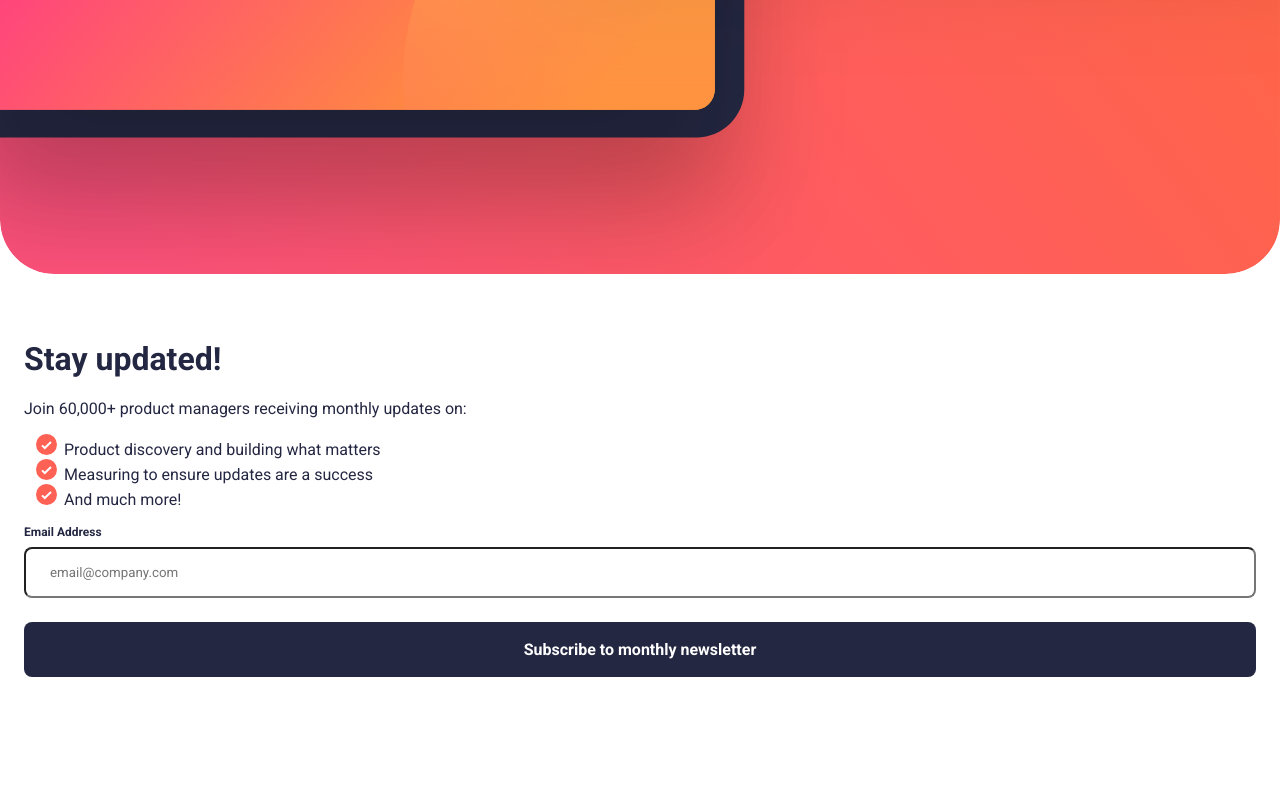
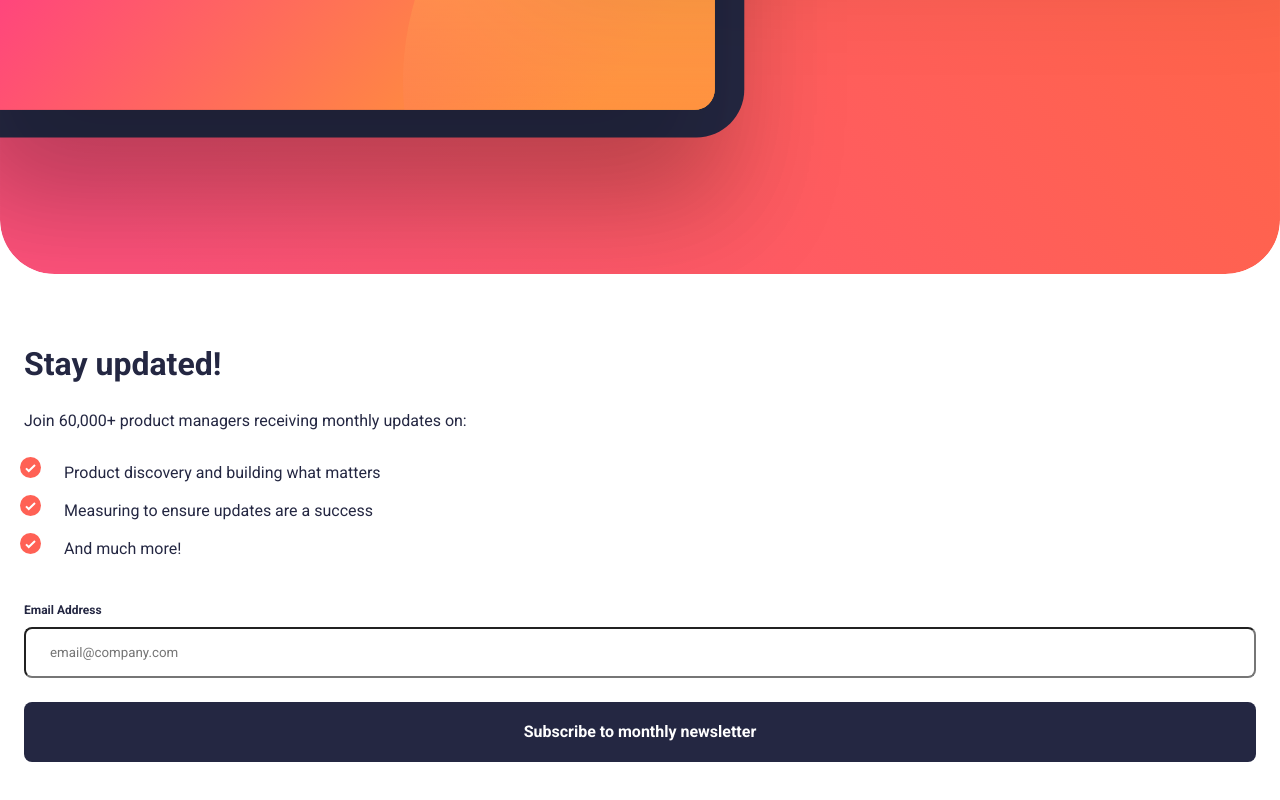
Before and after one commit to whiteriver-dev/newsletter-signup, a React (Create React App) app: page / in a window 1280 px wide. Shown: the part 695-1495 px from the top of the page. Before the commit the page ends 1412 px from the top, so only its background shows below. Built offline with nearby package versions, Linux system fonts and the light colour scheme.

Commit message:
Added styling

```diff
--- a/src/components/templates/NewsletterSignupTemplate.scss
+++ b/src/components/templates/NewsletterSignupTemplate.scss
@@ -1,4 +1,5 @@
 @import '../../styles/variables';
+
 
 img {
     width: 100%;
@@ -7,6 +8,21 @@ img {
 ul {
     list-style-image: url('../../assets/images/icon-list.svg');
     list-style-type: none;
+    box-sizing: border-box;
+}
+
+p {
+    margin-bottom: 24px;
+}
+
+li {
+    margin-bottom: 10px;
+    padding-left: 16px;
+}
+
+ul {
+    margin-bottom: 40px;
+    padding-left: 24px;
 }
 
 .content-container {
@@ -15,5 +31,6 @@ ul {
 
 .text-container {
     padding: 40px 24px;
-    color: $Dark-navy
+    color: $Dark-navy;
+    line-height: 1.5;
 }
```
